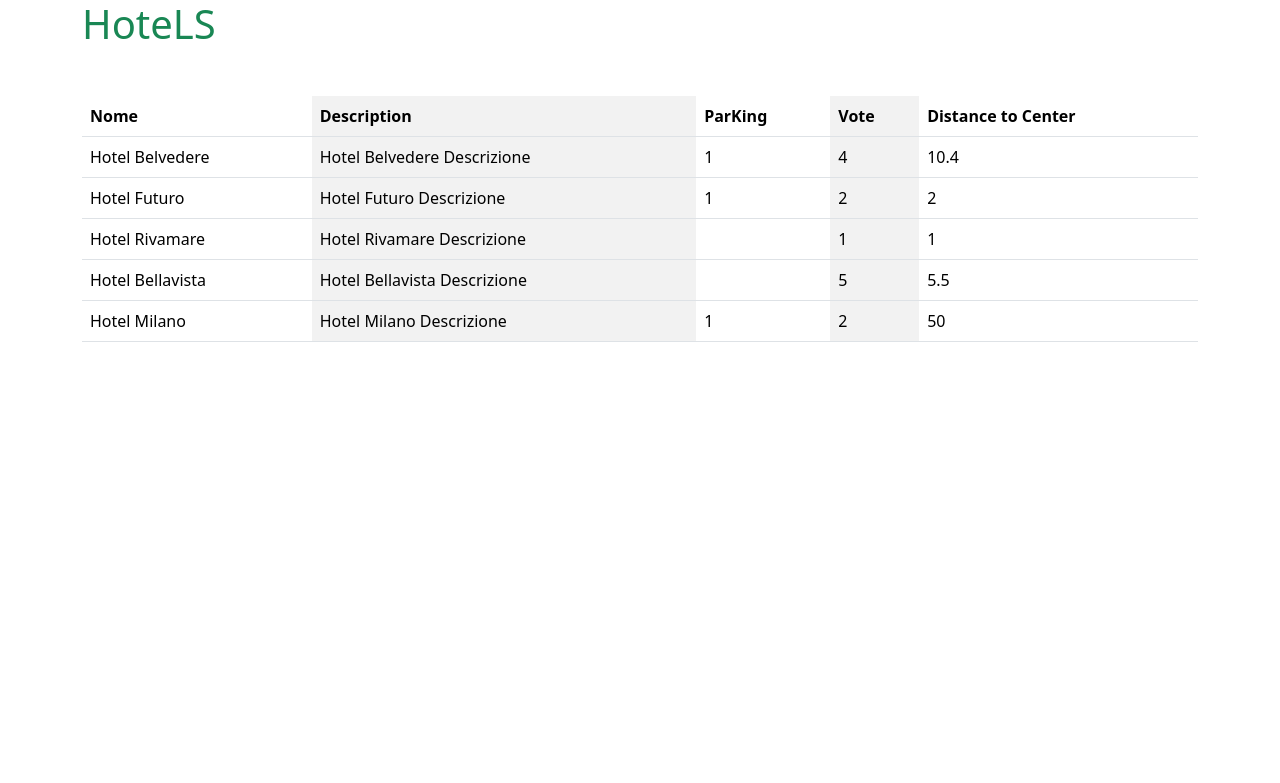
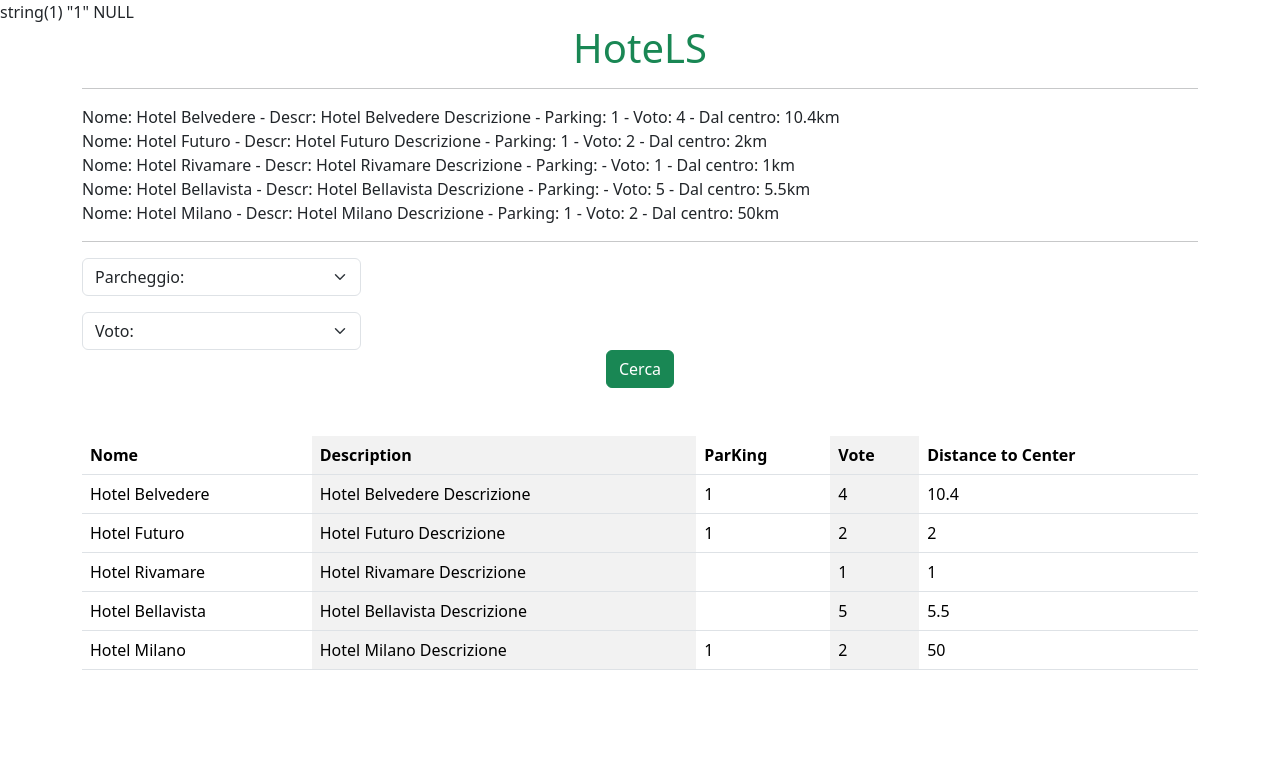
Before and after one commit to NicolaTeora/php-hotel, a PHP site: page /?parking=1 in a window 1280 px wide. Shown: the top 783 px of the page. Run offline with PHP 8.4, Linux system fonts and the light colour scheme; data that the repository does not hold is empty.

Commit message:
feat: dev form for selection

```diff
--- a/data.php
+++ b/data.php
@@ -44,4 +44,10 @@
 
     ];
 
+    //opzioni filtro per la selezione
+    $parking_zone = $_GET['parking'];
+    $vote_hotel = $_GET['vote'];
+
+    var_dump($parking_zone);
+    var_dump($vote_hotel);
 ?>
--- a/index.php
+++ b/index.php
@@ -8,26 +8,51 @@
     <meta name="viewport" content="width=device-width, initial-scale=1.0">
     <title>Hotel</title>
 
+    <!-- cdn bootstrap -->
     <link href="https://cdn.jsdelivr.net/npm/bootstrap@5.3.3/dist/css/bootstrap.min.css" rel="stylesheet" integrity="sha384-QWTKZyjpPEjISv5WaRU9OFeRpok6YctnYmDr5pNlyT2bRjXh0JMhjY6hW+ALEwIH" crossorigin="anonymous">
 </head>
 <body>
 
-    <div class="container">
+    <div class="container text-center">
+
         <h1 class="text-success">HoteLS</h1>
+        <hr>
+        <!-- stampo lista array (modo esteso) -->
+        <div class="text-start fw-light">
 
-        <!-- stampo lista array (modo esteso) -->
-        <?php
-        /*
-        foreach ($hotels as $hotel) {
-            echo "<b>Nome:</b>" . $hotel['name'] . " - ";
-            echo "<b>Descr:</b>" . $hotel['description'] . " - ";
-            echo "<b>Parking:</b>" . $hotel['parking'] . " - ";
-            echo "<b>Voto:</b>" . $hotel['vote'] . " - ";
-            echo "<b>Dal centro:</b>" . $hotel['distance_to_center'] . "km <br>";
+            <?php
+            foreach ($hotels as $hotel) {
+                echo "<b>Nome:</b> " . $hotel['name'] . " - ";
+                echo "<b>Descr:</b> " . $hotel['description'] . " - ";
+                echo "<b>Parking:</b> " . $hotel['parking'] . " - ";
+                echo "<b>Voto:</b> " . $hotel['vote'] . " - ";
+                echo "<b>Dal centro:</b> " . $hotel['distance_to_center'] . "km <br>";
+            }
+            ?>
 
-        }
-        */
-        ?>
+        </div>
+
+        <hr>
+
+        <!-- aggiungo il form -->
+        <form method="GET" >
+            <select name="parking" id="parking-zone" class="form-select w-25 mt-3">
+                <option selected>Parcheggio:</option>
+                <option value="true">si</option>
+                <option value="false">no</option>
+            </select>
+            <select name="vote" id="vote_hotel" class="form-select w-25 mt-3">
+                <option selected>Voto:</option>
+                <option value="1">1</option>
+                <option value="2">2</option>
+                <option value="3">3</option>
+                <option value="4">4</option>
+                <option value="5">5</option>
+            </select>
+
+            <button  class="btn btn-success">Cerca</button>
+
+        </form>
 
         <!-- stampo in tabella -->
         <table class="table table-striped-columns mt-5" >
@@ -38,6 +63,7 @@
                 <th>Vote</th>
                 <th>Distance to Center</th>
             </tr>
+            <!-- il ciclo For Each nell'html deve avere una chiusura -->
             <?php foreach ($hotels as $hotel): ?>
             <tr>
                 <td> <?= $hotel['name'] ?> </td>
@@ -51,6 +77,7 @@
         </table>
     </div>
 
+    <!-- script bootstrap -->
     <script src="https://cdnjs.cloudflare.com/ajax/libs/bootstrap/5.3.3/js/bootstrap.min.js" integrity="sha512-ykZ1QQr0Jy/4ZkvKuqWn4iF3lqPZyij9iRv6sGqLRdTPkY69YX6+7wvVGmsdBbiIfN/8OdsI7HABjvEok6ZopQ==" crossorigin="anonymous" referrerpolicy="no-referrer"></script>
 
 </body>
```
